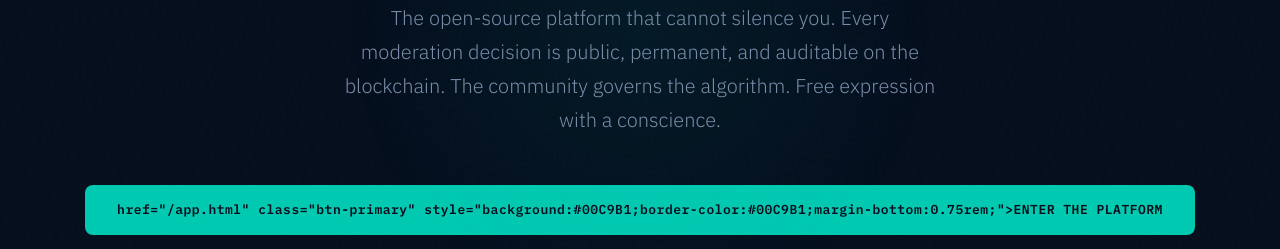
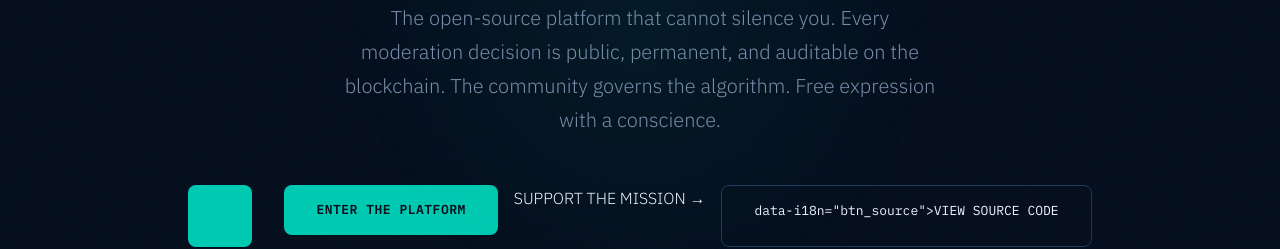
Before and after one commit to OpenFeedNetwork/platform, a website: page index.html in a window 1280 px wide. Shown: the part 521-770 px from the top of the page. Drawn offline with Linux system fonts and the light colour scheme.

Commit message:
Fix Enter Platform button HTML

```diff
--- a/index.html
+++ b/index.html
@@ -234,7 +234,9 @@
   </p>
   <div class="hero-actions">
     <a href="https://opencollective.com/openfeed" target="_blank" class="btn-primary">
-      href="/app.html" class="btn-primary" style="background:#00C9B1;border-color:#00C9B1;margin-bottom:0.75rem;">ENTER THE PLATFORM</a>
+      </a>
+      <a </a>
+      <a href="/app.html" class="btn-primary" style="background:#00C9B1;border-color:#00C9B1;margin-bottom:0.75rem;">ENTER THE PLATFORM</a>
       <a data-i18n="btn_support">SUPPORT THE MISSION →
     </a>
     <a href="https://github.com/OpenFeedNetwork/platform" target="_blank" class="btn-secondary">
```
